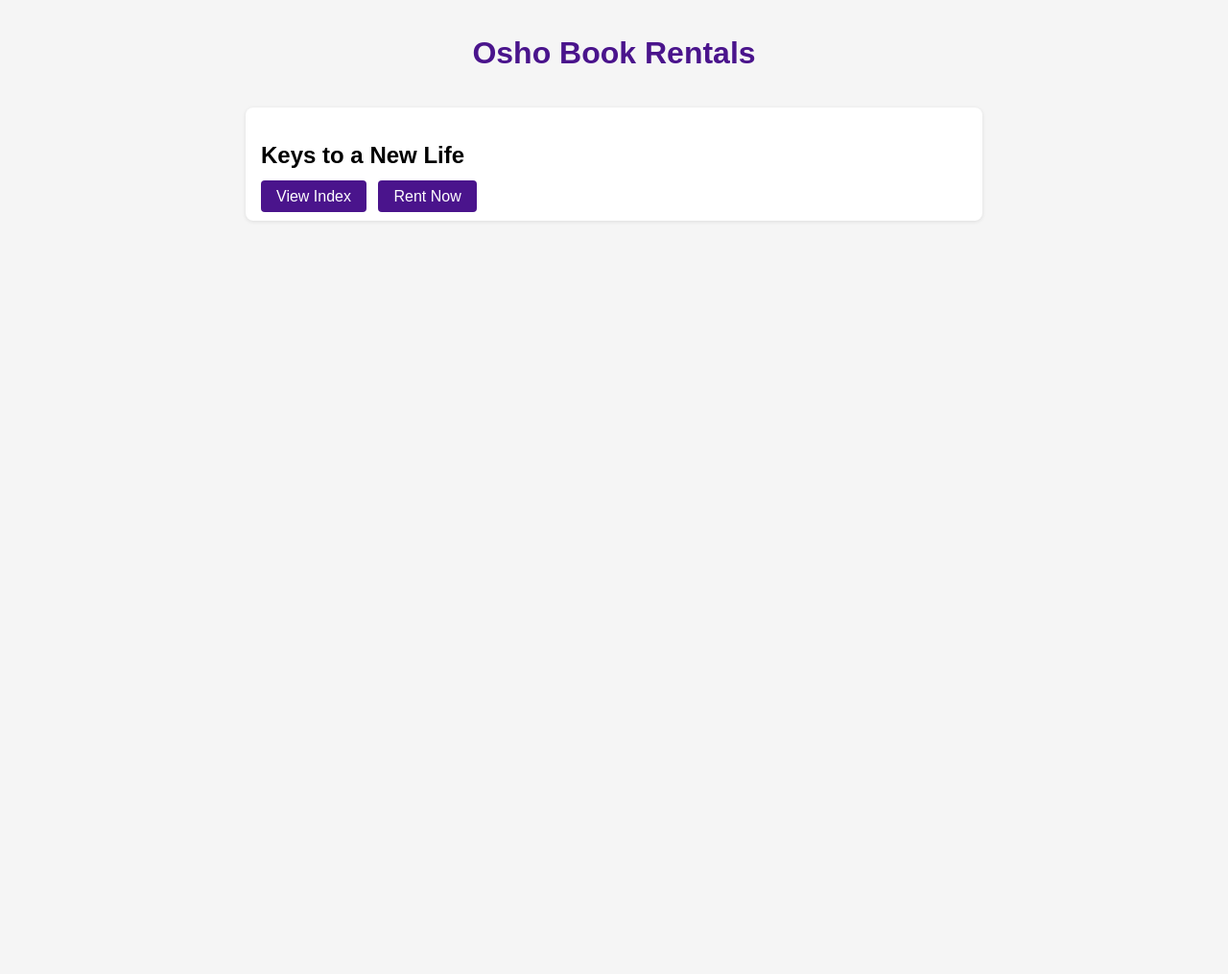
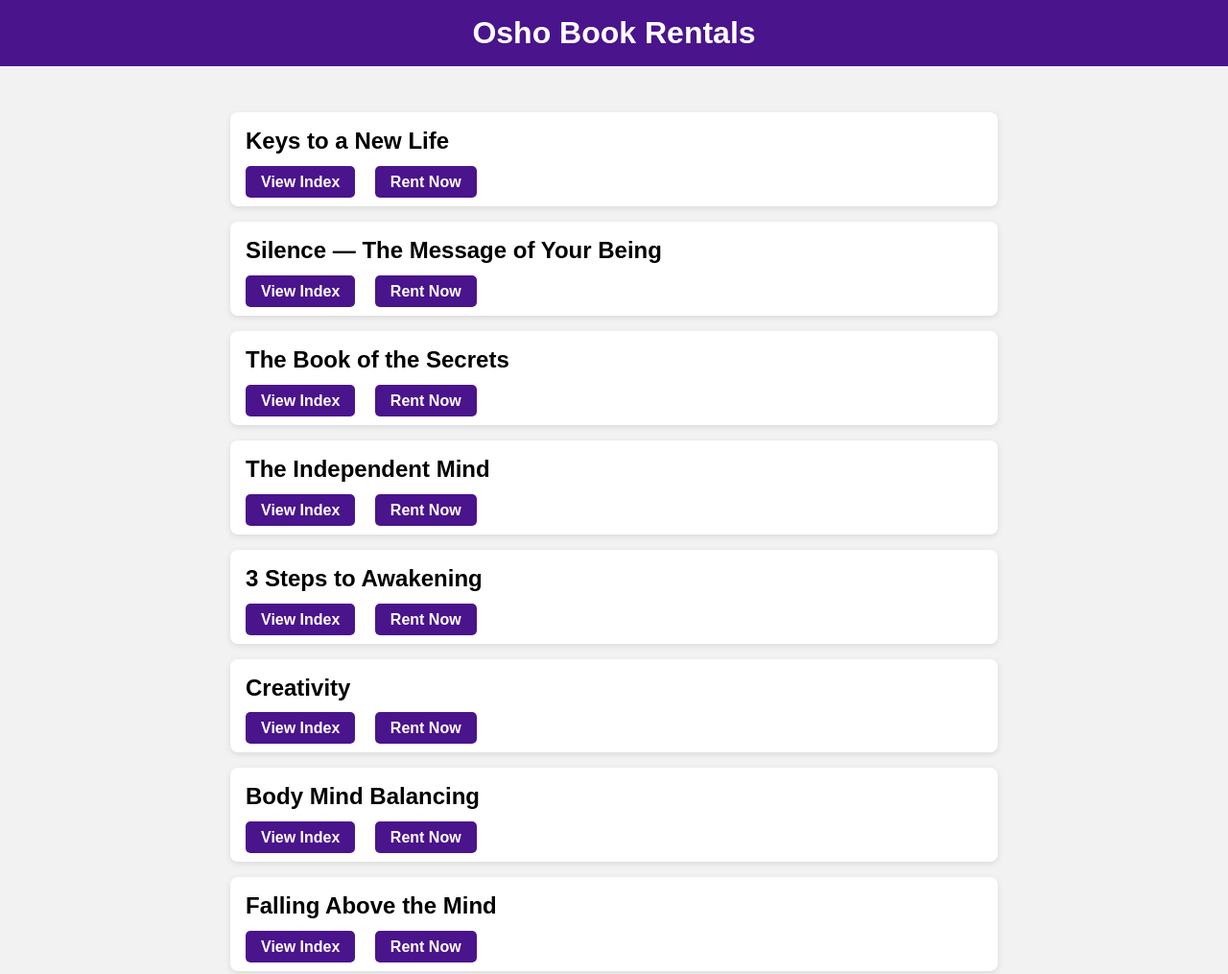
Before and after one commit to Ridhima-101/Osho, a plain HTML site: page index.html in a window 1280 px wide. Shown: the whole page at 96% size. Before the commit the page ends 800 px from the top, so only its background shows below. Drawn offline with Linux system fonts and the light colour scheme.

Commit message:
Update index.html

```diff
--- a/index.html
+++ b/index.html
@@ -1,23 +1,104 @@
 <!DOCTYPE html>
 <html lang="en">
 <head>
-  <meta charset="UTF-8">
-  <meta name="viewport" content="width=device-width, initial-scale=1.0">
+  <meta charset="UTF-8" />
+  <meta name="viewport" content="width=device-width, initial-scale=1.0" />
   <title>Osho Book Rentals</title>
   <style>
-    body { font-family: sans-serif; background: #f5f5f5; margin:0; padding:0; }
-    .book { background:#fff; margin:1rem; padding:1rem; border-radius:8px; box-shadow:0 1px 4px rgba(0,0,0,0.1); }
-    .book a { margin-right:0.5rem; background:#4a148c; color:#fff; padding:0.5rem 1rem; text-decoration:none; border-radius:4px; }
+    body {
+      font-family: Arial, sans-serif;
+      background-color: #f2f2f2;
+      margin: 0;
+      padding: 0;
+    }
+    h1 {
+      text-align: center;
+      background-color: #4a148c;
+      color: white;
+      padding: 1rem;
+      margin: 0;
+    }
+    .container {
+      max-width: 800px;
+      margin: 2rem auto;
+      padding: 1rem;
+    }
+    .book {
+      background: white;
+      margin-bottom: 1rem;
+      padding: 1rem;
+      border-radius: 8px;
+      box-shadow: 0 2px 6px rgba(0,0,0,0.1);
+    }
+    .book h2 {
+      margin-top: 0;
+    }
+    .book a {
+      margin-right: 1rem;
+      text-decoration: none;
+      background-color: #4a148c;
+      color: white;
+      padding: 0.5rem 1rem;
+      border-radius: 5px;
+      font-weight: bold;
+    }
+    .book a:hover {
+      background-color: #6a1b9a;
+    }
   </style>
 </head>
 <body>
-  <h1 style="text-align:center; padding:1rem; color:#4a148c;">Osho Book Rentals</h1>
-  <div style="max-width:800px; margin:auto;">
+  <h1>Osho Book Rentals</h1>
+  <div class="container">
+
     <div class="book">
       <h2>Keys to a New Life</h2>
       <a href="keys-to-a-new-life.html">View Index</a>
       <a href="https://wa.me/918872030075" target="_blank">Rent Now</a>
     </div>
+
+    <div class="book">
+      <h2>Silence — The Message of Your Being</h2>
+      <a href="#">View Index</a>
+      <a href="https://wa.me/918872030075" target="_blank">Rent Now</a>
+    </div>
+
+    <div class="book">
+      <h2>The Book of the Secrets</h2>
+      <a href="#">View Index</a>
+      <a href="https://wa.me/918872030075" target="_blank">Rent Now</a>
+    </div>
+
+    <div class="book">
+      <h2>The Independent Mind</h2>
+      <a href="#">View Index</a>
+      <a href="https://wa.me/918872030075" target="_blank">Rent Now</a>
+    </div>
+
+    <div class="book">
+      <h2>3 Steps to Awakening</h2>
+      <a href="#">View Index</a>
+      <a href="https://wa.me/918872030075" target="_blank">Rent Now</a>
+    </div>
+
+    <div class="book">
+      <h2>Creativity</h2>
+      <a href="#">View Index</a>
+      <a href="https://wa.me/918872030075" target="_blank">Rent Now</a>
+    </div>
+
+    <div class="book">
+      <h2>Body Mind Balancing</h2>
+      <a href="#">View Index</a>
+      <a href="https://wa.me/918872030075" target="_blank">Rent Now</a>
+    </div>
+
+    <div class="book">
+      <h2>Falling Above the Mind</h2>
+      <a href="#">View Index</a>
+      <a href="https://wa.me/918872030075" target="_blank">Rent Now</a>
+    </div>
+
   </div>
 </body>
 </html>
```
